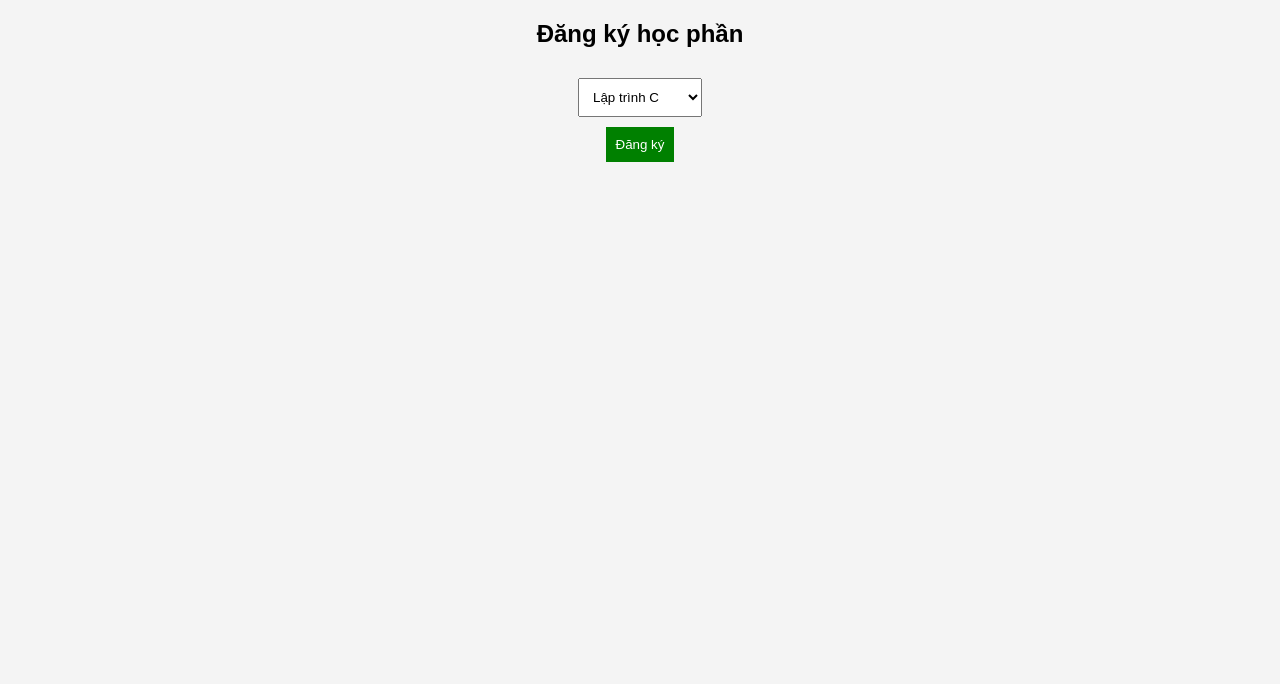
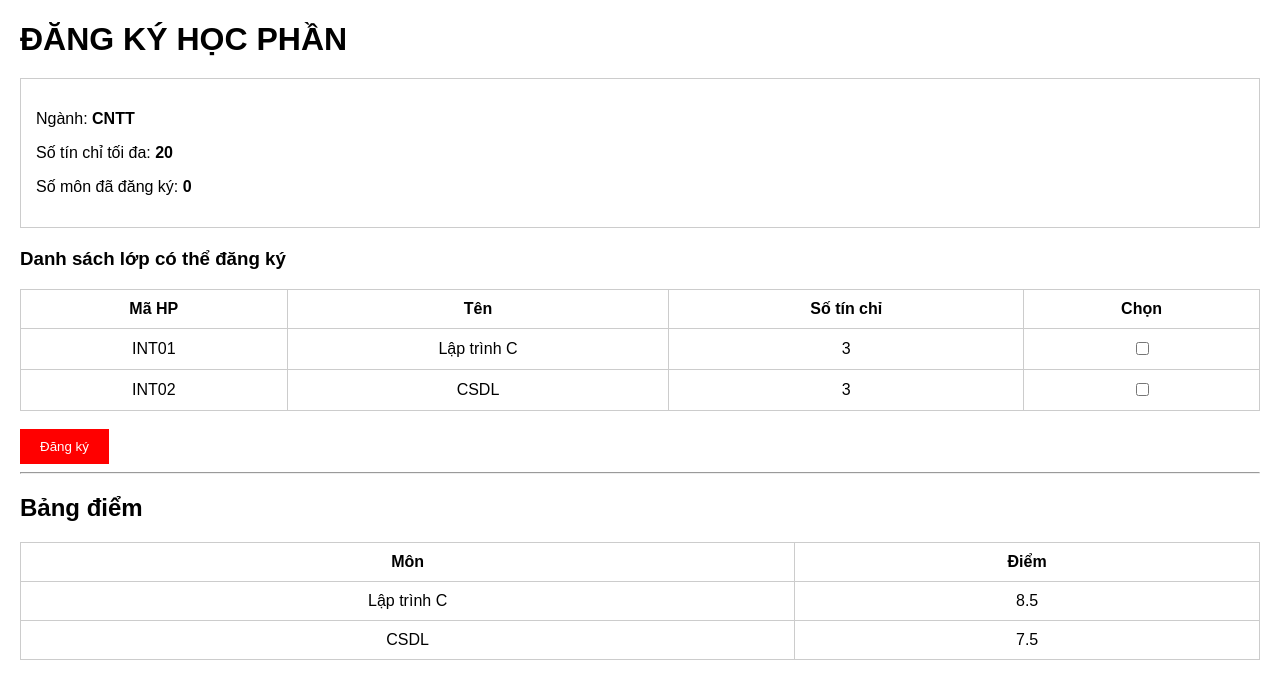
Before and after one commit to truongt06promax-crypto/dangkyhocphan, a plain HTML site: page register.html in a window 1280 px wide. Drawn offline with Linux system fonts and the light colour scheme.

Commit message:
Update register.html

```diff
--- a/register.html
+++ b/register.html
@@ -1,38 +1,102 @@
 <!DOCTYPE html>
 <html>
 <head>
+<meta charset="UTF-8">
 <title>Đăng ký học phần</title>
 <style>
-        body {
-            font-family: Arial;
-            text-align: center;
-            background: #f4f4f4;
+body{
+    font-family:Arial;
+    margin:20px;
 }
 
-        select, button {
-            padding: 10px;
-            margin-top: 10px;
+h1{margin-bottom:20px;}
+
+.box{
+    border:1px solid #ccc;
+    padding:15px;
+    margin-bottom:20px;
 }
 
-        button {
-            background: green;
-            color: white;
-            border: none;
+table{
+    width:100%;
+    border-collapse:collapse;
+}
+
+th,td{
+    border:1px solid #ccc;
+    padding:10px;
+    text-align:center;
+}
+
+button{
+    padding:10px 20px;
+    background:red;
+    color:white;
+    border:none;
 }
 </style>
 </head>
 
 <body>
-    <h2>Đăng ký học phần</h2>
 
-    <select>
-        <option>Lập trình C</option>
-        <option>Cơ sở dữ liệu</option>
-    </select>
+<h1>ĐĂNG KÝ HỌC PHẦN</h1>
+
+<div class="box">
+<p>Ngành: <b>CNTT</b></p>
+<p>Số tín chỉ tối đa: <b>20</b></p>
+<p>Số môn đã đăng ký: <b>0</b></p>
+</div>
+
+<h3>Danh sách lớp có thể đăng ký</h3>
+
+<table>
+<tr>
+<th>Mã HP</th>
+<th>Tên</th>
+<th>Số tín chỉ</th>
+<th>Chọn</th>
+</tr>
+
+<tr>
+<td>INT01</td>
+<td>Lập trình C</td>
+<td>3</td>
+<td><input type="checkbox"></td>
+</tr>
+
+<tr>
+<td>INT02</td>
+<td>CSDL</td>
+<td>3</td>
+<td><input type="checkbox"></td>
+</tr>
+</table>
 
 <br>
-    <button onclick="alert('Đăng ký thành công!')">
-        Đăng ký
-    </button>
+
+<button>Đăng ký</button>
+
+<hr>
+
+<h2>Bảng điểm</h2>
+
+<table>
+<tr>
+<th>Môn</th>
+<th>Điểm</th>
+</tr>
+
+<tr>
+<td>Lập trình C</td>
+<td>8.5</td>
+</tr>
+
+<tr>
+<td>CSDL</td>
+<td>7.5</td>
+</tr>
+
+</table>
+
 </body>
 </html>
```
Lines whose indentation alone changed are shown as unchanged.
